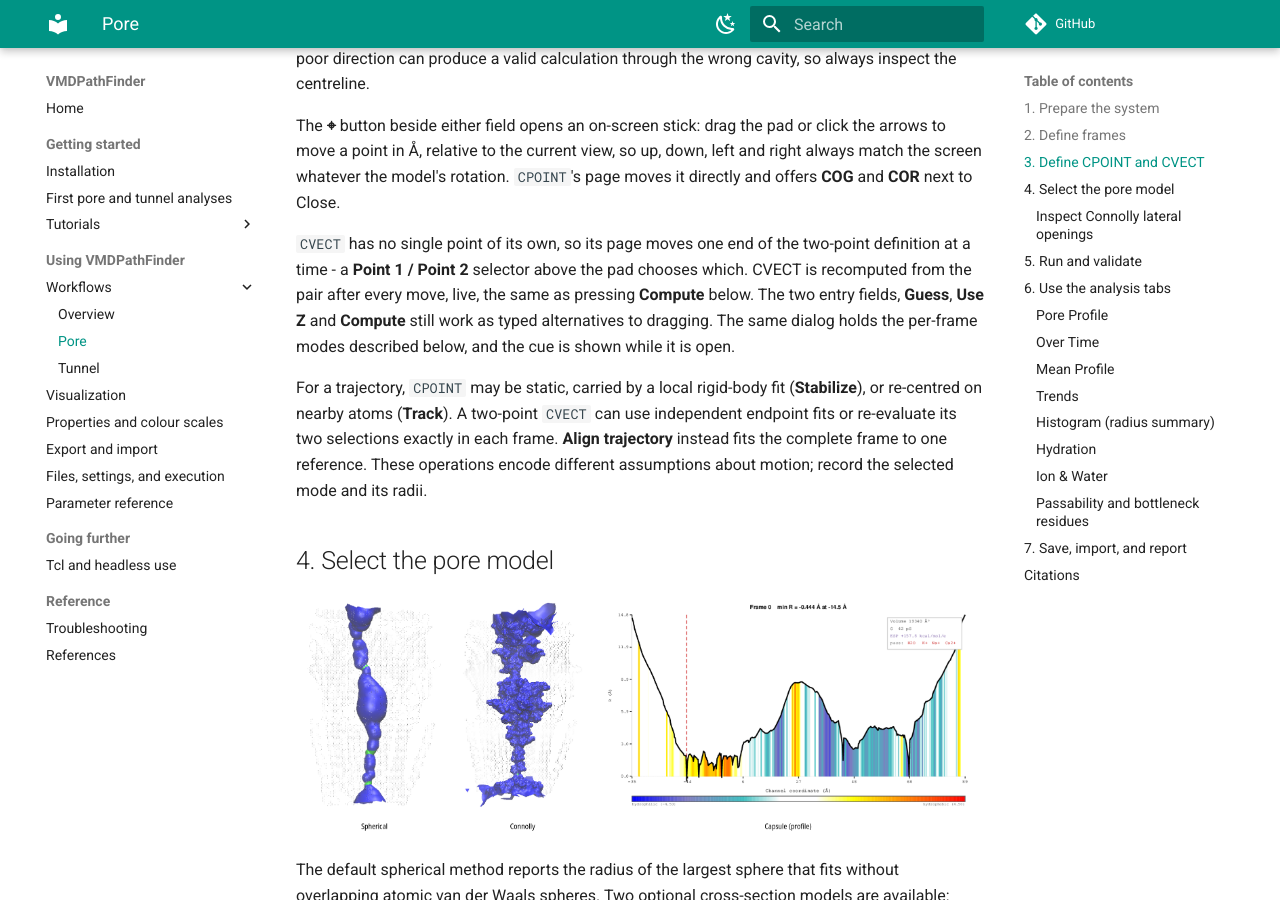
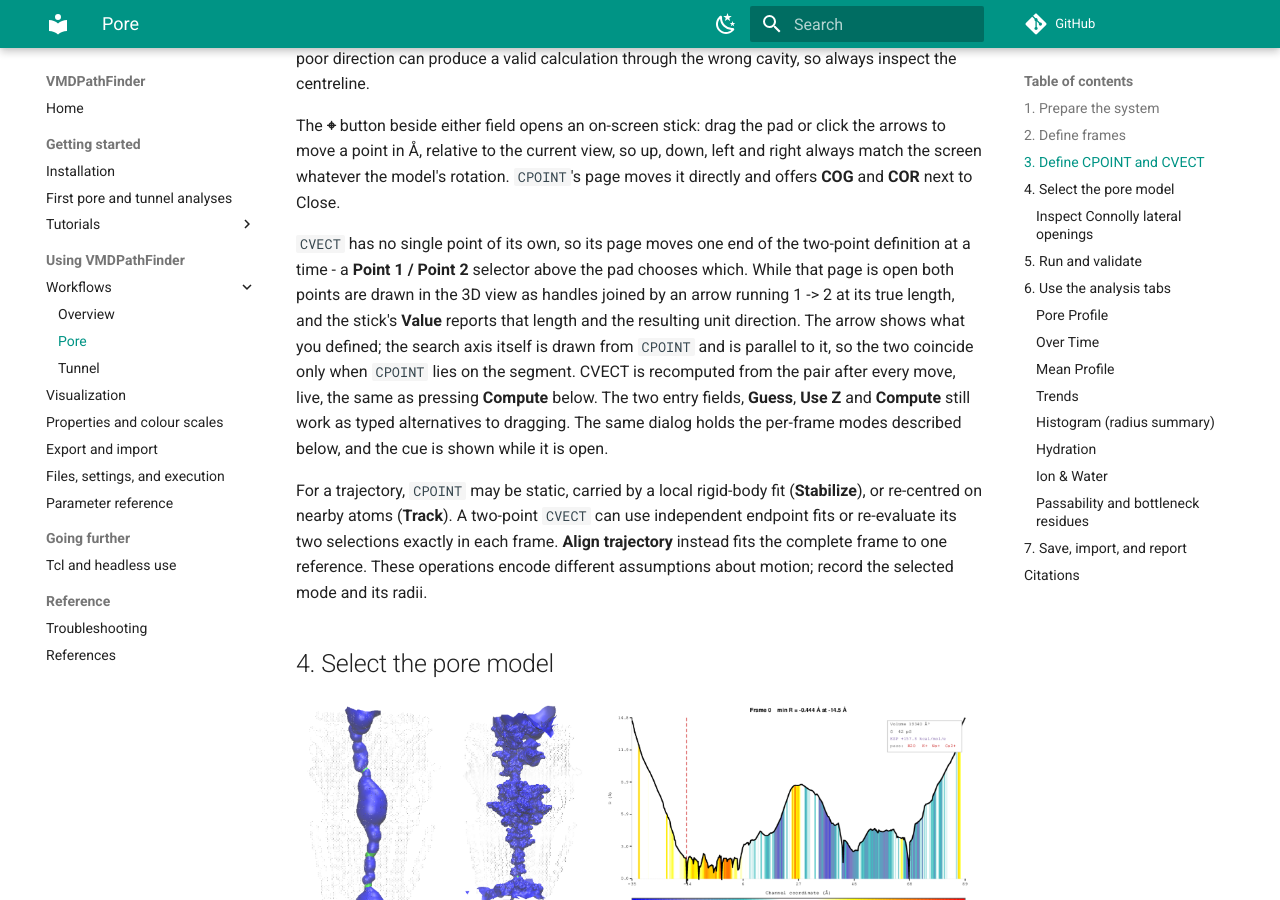
Before and after one commit to aminkvh/VMDHole, an MkDocs documentation site: the page built from docs/pore-mode.md, in a window 1280 px wide and 900 px high, scrolled down 1389 px. Built offline with MkDocs 1.6.1 and Material for MkDocs 9.7.7, drawn with Linux system fonts in a browser that asks for light colours; comment, search, counter and statistics services are not loaded.

Commit message:
feat: CVECT's two points are the vector

```diff
--- a/docs/pore-mode.md
+++ b/docs/pore-mode.md
@@ -57,7 +57,12 @@ Close.
 
 `CVECT` has no single point of its own, so its page moves one end of the
 two-point definition at a time - a **Point 1 / Point 2** selector above the
-pad chooses which. CVECT is recomputed from the pair after every move, live,
+pad chooses which. While that page is open both points are drawn in the 3D
+view as handles joined by an arrow running 1 -> 2 at its true length, and the
+stick's **Value** reports that length and the resulting unit direction. The
+arrow shows what you defined; the search axis itself is drawn from `CPOINT`
+and is parallel to it, so the two coincide only when `CPOINT` lies on the
+segment. CVECT is recomputed from the pair after every move, live,
 the same as pressing **Compute** below. The two entry fields, **Guess**,
 **Use Z** and **Compute** still work as typed alternatives to dragging. The
 same dialog holds the per-frame modes described below, and the cue is shown
```
Also changed, not shown: 2 other files.
